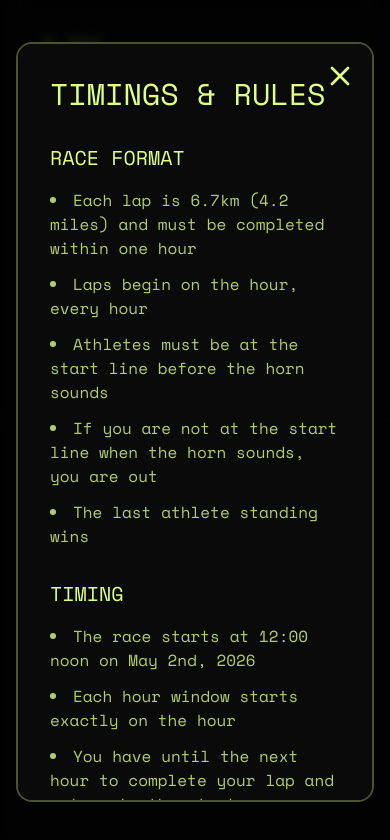
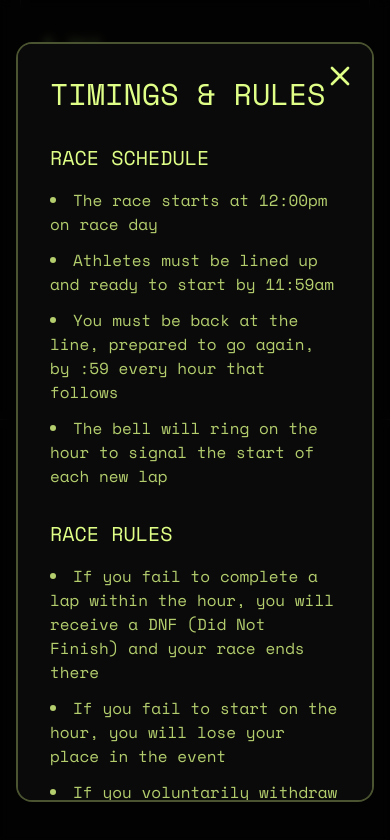
Before and after one commit to Liamallen17/endline-events-web, a React (Vite) app: page /events/bbu in a window 390 px wide. Both pictures are taken after a click on the button "TIMINGS & RULES". Shown: the part 2677-3517 px from the top of the page. Built offline with nearby package versions, Linux system fonts and the light colour scheme.

Commit message:
mobile scroll fix

```diff
--- a/App.tsx
+++ b/App.tsx
@@ -12,6 +12,7 @@ import { Footer } from './components/Footer';
 import { BBUEvent } from './pages/BBUEvent';
 import { PrivacyPolicy } from './pages/PrivacyPolicy';
 import { CookiePolicy } from './pages/CookiePolicy';
+import { ScrollToTop } from './components/ScrollToTop';
 
 // Homepage component with all sections
 const HomePage: React.FC = () => {
@@ -35,6 +36,7 @@ const HomePage: React.FC = () => {
 export default function App() {
   return (
     <BrowserRouter>
+      <ScrollToTop />
       <Routes>
         <Route path="/" element={<HomePage />} />
         <Route path="/events/bbu" element={<BBUEvent />} />
--- a/components/BrandingBar.tsx
+++ b/components/BrandingBar.tsx
@@ -4,7 +4,7 @@ export const BrandingBar: React.FC = () => {
   return (
     <section className="w-full overflow-hidden pb-12 pt-4 md:pb-24 bg-syncra-black flex flex-col">
       <div className="w-full flex flex-col items-center">
-        <h2 className="font-display text-[8vw] md:text-[9vw] leading-[0.8] text-syncra-lime select-none max-w-4xl w-full pointer-events-none flex flex-col gap-4">
+        <h2 className="font-display text-[8vw] md:text-[9vw] leading-[0.8] text-syncra-lime select-none max-w-4xl w-full pointer-events-none flex flex-col gap-4 overflow-hidden">
 
           {/* ENDLINE - Static, no animation */}
           <div className="flex justify-center w-full tracking-wider scale-x-125">
--- a/components/RulesModal.tsx
+++ b/components/RulesModal.tsx
@@ -34,26 +34,24 @@ export const RulesModal: React.FC<RulesModalProps> = ({ isOpen, onClose }) => {
           </h2>
 
           <div className="space-y-8 text-syncra-lime/90">
-            {/* Race Format */}
+            {/* Race Schedule */}
             <section>
-              <h3 className="text-xl font-mono uppercase mb-4 text-syncra-lime">Race Format</h3>
+              <h3 className="text-xl font-mono uppercase mb-4 text-syncra-lime">Race Schedule</h3>
               <ul className="space-y-3 list-disc list-inside text-syncra-lime/80">
-                <li>Each lap is 6.7km (4.2 miles) and must be completed within one hour</li>
-                <li>Laps begin on the hour, every hour</li>
-                <li>Athletes must be at the start line before the horn sounds</li>
-                <li>If you are not at the start line when the horn sounds, you are out</li>
-                <li>The last athlete standing wins</li>
+                <li>The race starts at 12:00pm on race day</li>
+                <li>Athletes must be lined up and ready to start by 11:59am</li>
+                <li>You must be back at the line, prepared to go again, by :59 every hour that follows</li>
+                <li>The bell will ring on the hour to signal the start of each new lap</li>
               </ul>
             </section>
 
-            {/* Timing */}
+            {/* Race Rules */}
             <section>
-              <h3 className="text-xl font-mono uppercase mb-4 text-syncra-lime">Timing</h3>
+              <h3 className="text-xl font-mono uppercase mb-4 text-syncra-lime">Race Rules</h3>
               <ul className="space-y-3 list-disc list-inside text-syncra-lime/80">
-                <li>The race starts at 12:00 noon on May 2nd, 2026</li>
-                <li>Each hour window starts exactly on the hour</li>
-                <li>You have until the next hour to complete your lap and return to the start</li>
-                <li>Any remaining time before the next hour is your rest period</li>
+                <li>If you fail to complete a lap within the hour, you will receive a DNF (Did Not Finish) and your race ends there</li>
+                <li>If you fail to start on the hour, you will lose your place in the event</li>
+                <li>If you voluntarily withdraw from the race, you will lose your place in the event</li>
               </ul>
             </section>
 
@@ -62,20 +60,23 @@ export const RulesModal: React.FC<RulesModalProps> = ({ isOpen, onClose }) => {
               <h3 className="text-xl font-mono uppercase mb-4 text-syncra-lime">Category Rules</h3>
               <div className="space-y-4 text-syncra-lime/80">
                 <div>
-                  <strong className="text-syncra-lime">Last Man Standing (Solo 24hr):</strong>
+                  <strong className="text-syncra-lime">Last Man Standing:</strong>
                   <p className="mt-1">Individual athlete completes every lap until only one remains.</p>
-                </div>
-                <div>
-                  <strong className="text-syncra-lime">Full Pair (24 Hours):</strong>
-                  <p className="mt-1">Two athletes alternate laps. Each athlete must complete at least one lap before the other can run again.</p>
                 </div>
                 <div>
                   <strong className="text-syncra-lime">Half Solo (12 Hours):</strong>
                   <p className="mt-1">Individual athlete competes for 12 hours. Furthest distance wins.</p>
                 </div>
+              </div>
+            </section>
+
+            {/* Pairs */}
+            <section>
+              <h3 className="text-xl font-mono uppercase mb-4 text-syncra-lime">Pairs</h3>
+              <div className="space-y-4 text-syncra-lime/80">
                 <div>
-                  <strong className="text-syncra-lime">Half Pair (12 Hours):</strong>
-                  <p className="mt-1">Two athletes share 12 hours of running. Same alternating rules as Full Pair.</p>
+                  <strong className="text-syncra-lime">Full Pair (24 Hours) & Half Pair (12 Hours):</strong>
+                  <p className="mt-1">Partners must alternate laps and cannot run consecutive laps. If one partner is unable to continue, the team will be marked as DNF. Plan your pacing and rest to support each other throughout the race.</p>
                 </div>
               </div>
             </section>
--- /dev/null
+++ b/components/ScrollToTop.tsx
@@ -0,0 +1,12 @@
+import { useEffect } from 'react';
+import { useLocation } from 'react-router-dom';
+
+export const ScrollToTop = () => {
+  const { pathname } = useLocation();
+
+  useEffect(() => {
+    window.scrollTo(0, 0);
+  }, [pathname]);
+
+  return null;
+};
--- /dev/null
+++ b/components/TracksixModal.tsx
@@ -0,0 +1,48 @@
+import React from 'react';
+import { X } from 'lucide-react';
+
+interface TracksixModalProps {
+  isOpen: boolean;
+  onClose: () => void;
+}
+
+export const TracksixModal: React.FC<TracksixModalProps> = ({ isOpen, onClose }) => {
+  if (!isOpen) return null;
+
+  return (
+    <div className="fixed inset-0 z-[100] flex items-center justify-center p-4 md:p-8">
+      {/* Backdrop */}
+      <div
+        className="absolute inset-0 bg-black/80 backdrop-blur-sm"
+        onClick={onClose}
+      />
+
+      {/* Modal Content */}
+      <div className="relative bg-syncra-black border-2 border-syncra-lime/30 rounded-2xl max-w-3xl w-full max-h-[90vh] overflow-y-auto">
+        {/* Close Button */}
+        <button
+          onClick={onClose}
+          className="absolute top-4 right-4 md:top-6 md:right-6 text-syncra-lime hover:opacity-70 transition-opacity z-10"
+        >
+          <X size={32} />
+        </button>
+
+        {/* Modal Body */}
+        <div className="p-8 md:p-12">
+          <h2 className="text-3xl md:text-5xl font-mono uppercase text-syncra-lime mb-6">
+            Tracksix
+          </h2>
+          <div className="space-y-6 text-syncra-lime/90">
+            <p className="text-lg">
+              Event details coming soon...
+            </p>
+            <div className="border-t border-syncra-lime/20 pt-6">
+              <h3 className="text-xl font-mono uppercase mb-4">Event Information</h3>
+              <p>Add your event details here: date, location, registration info, etc.</p>
+            </div>
+          </div>
+        </div>
+      </div>
+    </div>
+  );
+};
--- a/index.html
+++ b/index.html
@@ -32,10 +32,19 @@
       }
     </script>
     <style>
+      html {
+        overflow-x: hidden;
+        overflow-y: scroll;
+        scrollbar-color: #dfff87 #0a0a0a;
+        scrollbar-width: thin;
+        max-width: 100vw;
+      }
       body {
         background-color: #0a0a0a;
         color: #dfff87;
         font-family: 'Space Mono', monospace;
+        overflow-x: hidden;
+        max-width: 100vw;
       }
       /* Custom cursors or scrollbars if needed */
       ::-webkit-scrollbar {
--- a/pages/BBUEvent.tsx
+++ b/pages/BBUEvent.tsx
@@ -91,13 +91,13 @@ export const BBUEvent: React.FC = () => {
             transition={{ duration: 0.8, delay: 0.3 }}
             className="flex flex-col md:flex-row gap-2 sm:gap-3 md:gap-4 justify-center"
           >
-            <div className="bg-black/30 backdrop-blur-sm rounded-lg px-4 sm:px-6 py-2 text-center">
+            <div className="bg-black/30 backdrop-blur-sm rounded-lg px-4 sm:px-6 py-2 flex flex-col sm:flex-row sm:flex-wrap sm:justify-center sm:items-center gap-1">
               <span className="text-xl sm:text-2xl md:text-4xl font-bold text-white">Distance</span>
-              <span className="text-base sm:text-xl md:text-2xl text-syncra-lime/90 ml-2 sm:ml-3">4.2 mile loop</span>
+              <span className="text-base sm:text-xl md:text-2xl text-syncra-lime/90">4.2 mile loop</span>
             </div>
-            <div className="bg-black/30 backdrop-blur-sm rounded-lg px-4 sm:px-6 py-2 text-center">
+            <div className="bg-black/30 backdrop-blur-sm rounded-lg px-4 sm:px-6 py-2 flex flex-col sm:flex-row sm:flex-wrap sm:justify-center sm:items-center gap-1">
               <span className="text-xl sm:text-2xl md:text-4xl font-bold text-white">Terrain</span>
-              <span className="text-base sm:text-xl md:text-2xl text-syncra-lime/90 ml-2 sm:ml-3">Flat trail with natural obstacles</span>
+              <span className="text-base sm:text-xl md:text-2xl text-syncra-lime/90">Flat trail with natural obstacles</span>
             </div>
           </motion.div>
         </div>
@@ -136,12 +136,18 @@ export const BBUEvent: React.FC = () => {
 
           <div className="grid md:grid-cols-2 gap-6 md:gap-8 max-w-5xl mx-auto">
           {categories.map((category, index) => (
+            <a
+              key={category.title}
+              href="https://boughtonbackyardultra.co.uk"
+              target="_blank"
+              rel="noopener noreferrer"
+              className="block"
+            >
               <motion.div
-              key={category.title}
                 initial={{ opacity: 0, y: 30 }}
                 animate={{ opacity: 1, y: 0 }}
                 transition={{ duration: 0.6, delay: 0.8 + index * 0.1 }}
-              className="border border-syncra-lime/20 rounded-xl p-6 md:p-8 hover:border-syncra-lime/40 transition-colors"
+                className="border border-syncra-lime/20 rounded-xl p-6 md:p-8 hover:border-syncra-lime/40 hover:bg-syncra-lime/5 transition-colors cursor-pointer h-full"
               >
                 <div className="flex items-center gap-4 mb-4">
                   <category.icon size={32} className="text-syncra-lime" />
@@ -149,6 +155,7 @@ export const BBUEvent: React.FC = () => {
                 </div>
                 <p className="text-xl text-syncra-lime/70 leading-relaxed">{category.description}</p>
               </motion.div>
+            </a>
           ))}
           </div>
         </div>
```
Also changed, not shown: components/Navbar.tsx (+2 -36 lines), components/ServicesIndex.tsx (+25 -1 lines), components/TermsModal.tsx (+10 -4 lines). Lines whose indentation alone changed are shown as unchanged.
